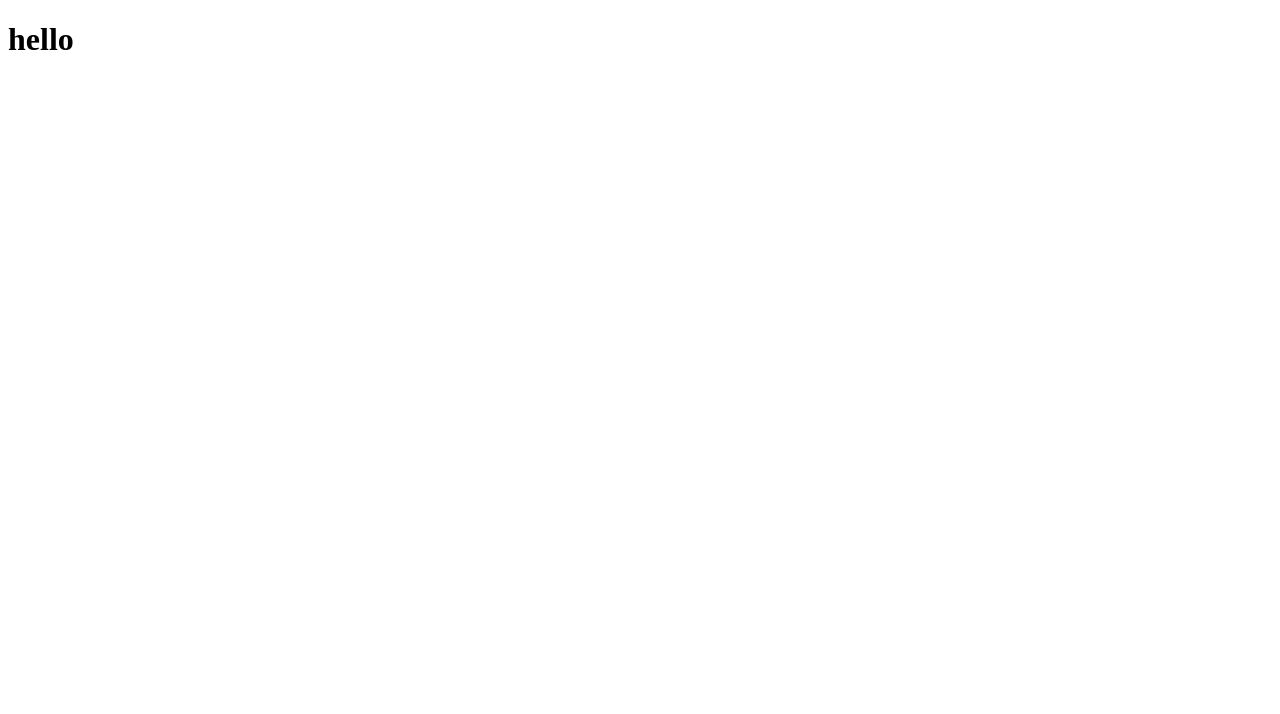
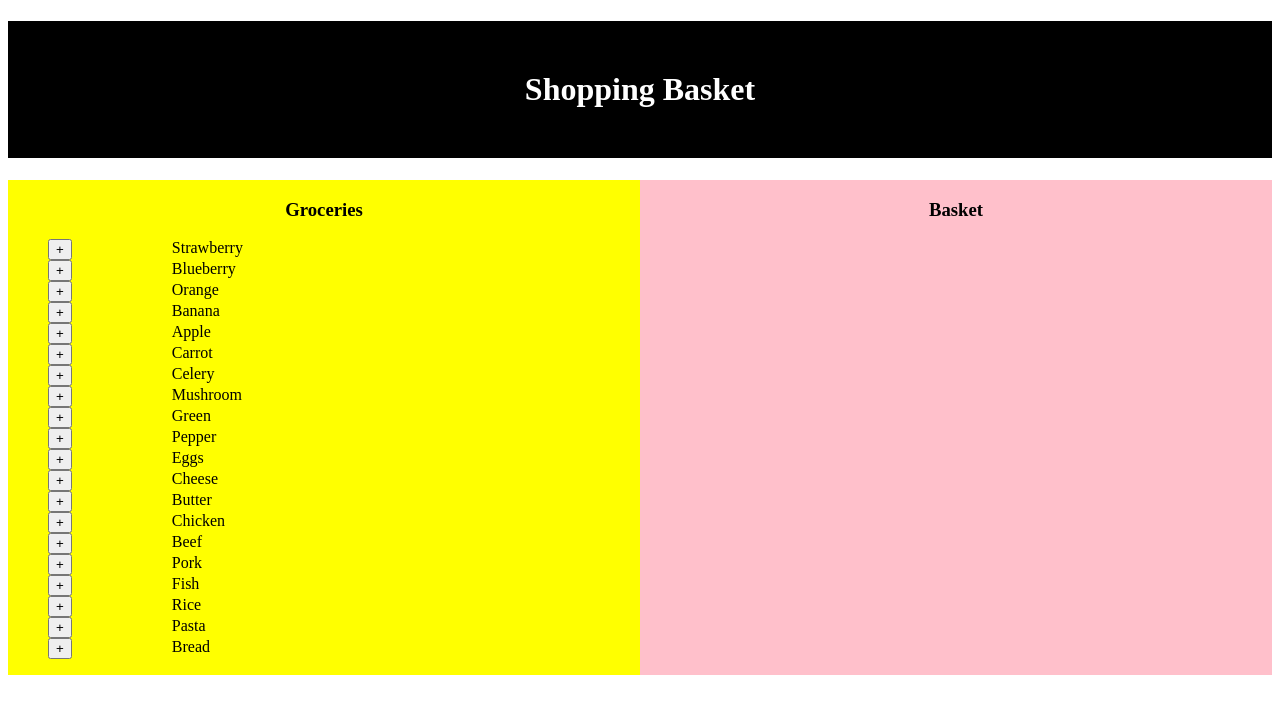
Before and after one commit to Oryanab/basket-app-react, a React (Create React App) app: page / in a window 1280 px wide. Shown: the top 714 px of the page. Built offline with nearby package versions, Linux system fonts and the light colour scheme.

Commit message:
update 2.0 - a bit functionilty applied

```diff
--- a/src/App.js
+++ b/src/App.js
@@ -2,8 +2,21 @@ import React from "react";
 
 function App() {
   return (
-    <div>
-      <h1>hello</h1>
+    <div style={{ display: "flex" }}>
+      <div
+        style={{ textAlign: "center", width: "50%", backgroundColor: "yellow" }}
+      >
+        <header>
+          <h3>Groceries</h3>
+        </header>
+      </div>
+      <div
+        style={{ textAlign: "center", width: "50%", backgroundColor: "pink" }}
+      >
+        <header>
+          <h3>Basket</h3>
+        </header>
+      </div>
     </div>
   );
 }
--- /dev/null
+++ b/src/Bottom.js
@@ -0,0 +1,21 @@
+import { Component } from "react";
+export default class Footer extends Component {
+  constructor(props) {
+    super(props);
+    this.state = {};
+  }
+  render() {
+    return (
+      <footer
+        style={{
+          padding: "20px",
+          backgroundColor: "black",
+          color: "white",
+          textAlign: "center",
+        }}
+      >
+        Footer Basket
+      </footer>
+    );
+  }
+}
--- /dev/null
+++ b/src/Functionality.js
@@ -0,0 +1,82 @@
+import { Component } from "react";
+export default class Functionality extends Component {
+  constructor(props) {
+    super(props);
+    this.state = {};
+  }
+  render() {
+    return (
+      <div style={{ display: "flex" }}>
+        <div
+          style={{
+            textAlign: "center",
+            width: "50%",
+            backgroundColor: "yellow",
+          }}
+        >
+          <header>
+            <h3>Groceries</h3>
+          </header>
+          <Groceries />
+        </div>
+        <div
+          style={{ textAlign: "center", width: "50%", backgroundColor: "pink" }}
+        >
+          <header>
+            <h3>Basket</h3>
+          </header>
+        </div>
+      </div>
+    );
+  }
+}
+
+class Groceries extends Component {
+  constructor(props) {
+    super(props);
+    this.state = {
+      groceries: [
+        "Strawberry",
+        "Blueberry",
+        "Orange",
+        "Banana",
+        "Apple",
+        "Carrot",
+        "Celery",
+        "Mushroom",
+        "Green",
+        "Pepper",
+        "Eggs",
+        "Cheese",
+        "Butter",
+        "Chicken",
+        "Beef",
+        "Pork",
+        "Fish",
+        "Rice",
+        "Pasta",
+        "Bread",
+      ],
+    };
+  }
+  changeColor = () => {
+    this.setState({ favoritecolor: "blue" });
+  };
+
+  render() {
+    return (
+      <ul>
+        {this.state.groceries.map((product) => {
+          return (
+            <div style={{ display: "flex" }}>
+              <button style={{ float: "left" }} id={product}>
+                +
+              </button>
+              <span style={{ marginLeft: "100px" }}>{product}</span>
+            </div>
+          );
+        })}
+      </ul>
+    );
+  }
+}
--- /dev/null
+++ b/src/Head.js
@@ -0,0 +1,21 @@
+import { Component } from "react";
+export default class Head extends Component {
+  constructor(props) {
+    super(props);
+    this.state = {};
+  }
+  render() {
+    return (
+      <h1
+        style={{
+          padding: "50px",
+          backgroundColor: "black",
+          color: "white",
+          textAlign: "center",
+        }}
+      >
+        Shopping Basket
+      </h1>
+    );
+  }
+}
--- a/src/index.js
+++ b/src/index.js
@@ -2,11 +2,17 @@ import React from "react";
 import ReactDOM from "react-dom";
 // import './index.css';
 import App from "./App";
+import Head from "./Head";
+import Functionality from "./Functionality";
+import Footer from "./Bottom";
+
 // import reportWebVitals from './reportWebVitals';
 
 ReactDOM.render(
   <React.StrictMode>
-    <App />
+    <Head />
+    <Functionality />
+    {/* <Footer /> */}
   </React.StrictMode>,
   document.getElementById("root")
 );
```
Also changed, not shown: src/Top.js (added, +18 -0 lines).
